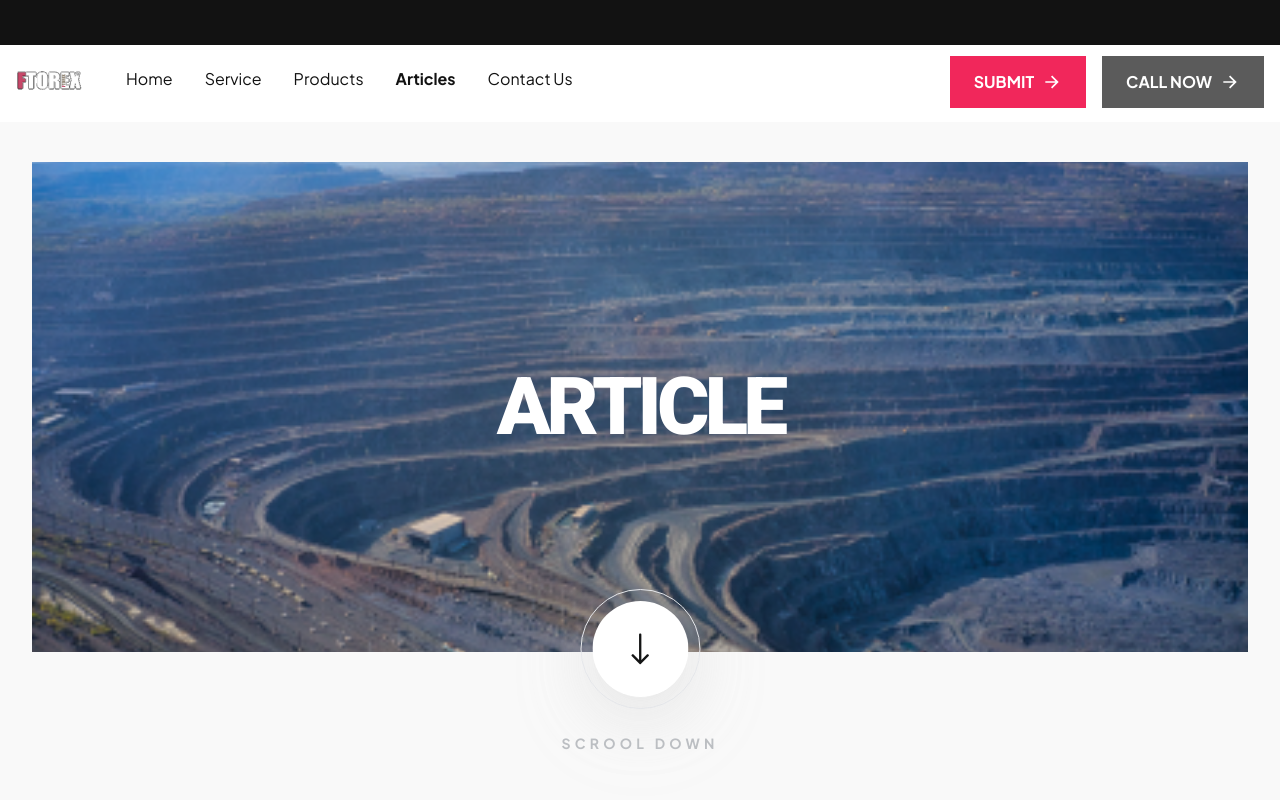
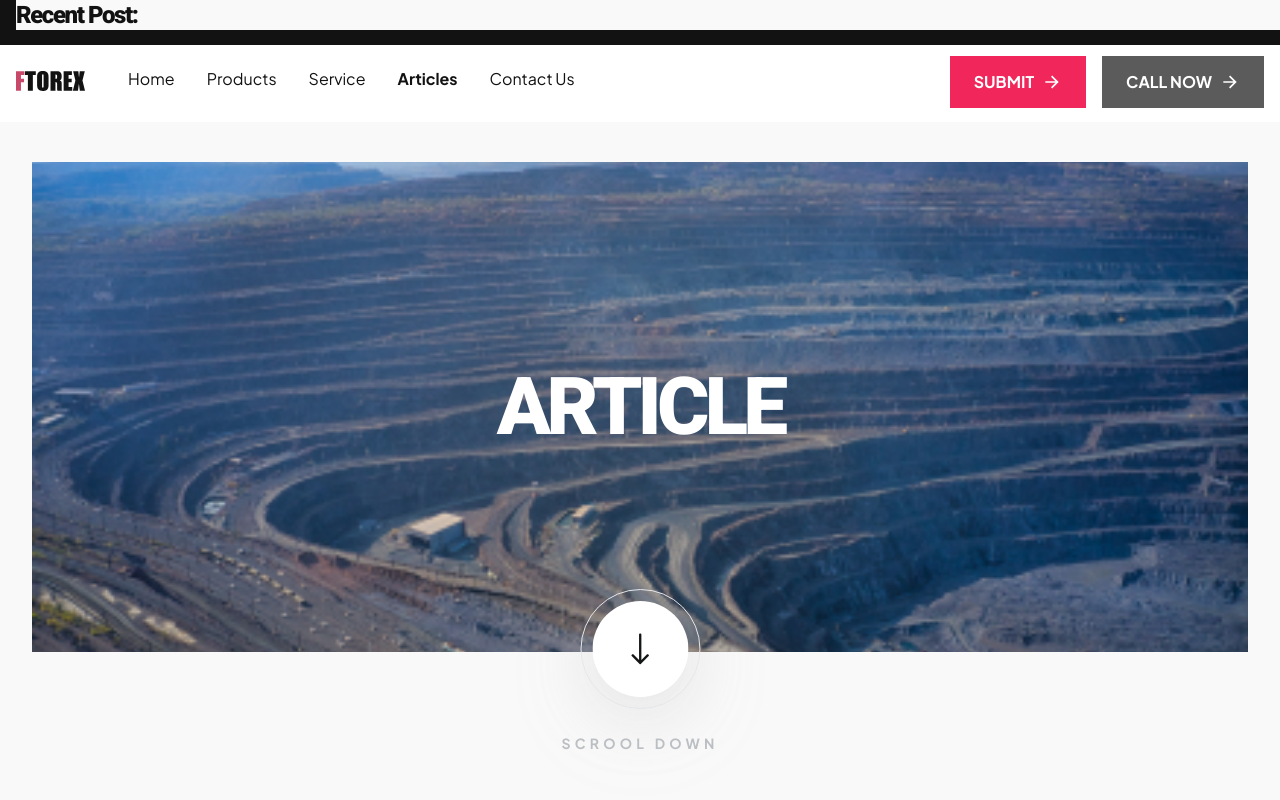
Before and after one commit to RomanKoriachko/ftorex, a React (Create React App) app: page /articles/1 in a window 1280 px wide. Shown: the top 800 px of the page. Built offline with nearby package versions, Linux system fonts and the light colour scheme.

Commit message:
fix Header in top

```diff
--- a/src/components/ServicesSection/ServicesSection.js
+++ b/src/components/ServicesSection/ServicesSection.js
@@ -24,12 +24,24 @@ const ServicesSection = () => {
                         </div>
                     </div>
                     <div className="services-items">
+                        <Link to="/service">
                             <div>Coal supplies</div>
+                        </Link>
+                        <Link to="/service">
                             <div>Fertilizer supplies </div>
+                        </Link>
+                        <Link to="/service">
                             <div>Ocean freight</div>
+                        </Link>
+                        <Link to="/service">
                             <div>Logistic Solutions</div>
+                        </Link>
+                        <Link to="/service">
                             <div>Customs Clearance</div>
+                        </Link>
+                        <Link to="/service">
                             <div>Consulting</div>
+                        </Link>
                     </div>
                 </div>
             </div>
--- a/src/components/ServicesSection/ServicesSection.scss
+++ b/src/components/ServicesSection/ServicesSection.scss
@@ -40,9 +40,9 @@
         top: 0px;
         left: 45%;
         width: 55%;
-        > div:nth-child(1) {
-            border-top: none;
-        }
+        > a {
+            text-decoration: none;
+            color: #f1275b;
             > div {
                 padding: 27px 38px;
                 border-top: 1px solid #000000;
@@ -50,6 +50,12 @@
                 &:hover {
                     background: #5b5b5b;
                     color: white;
+                }
+            }
+        }
+        > a:nth-child(1) {
+            > div {
+                border-top: none;
             }
         }
     }
--- a/src/container/Footer/Footer.js
+++ b/src/container/Footer/Footer.js
@@ -82,7 +82,7 @@ const Footer = ({ messageRef }) => {
                         <div className="footer-item-text">
                             <p className="footer-column-header">Contact</p>
                             <p className="footer-contacts-item-1">
-                                +52 9473 8374
+                                +1 (786) 707-06-06
                             </p>
                             <p className="footer-contacts-item-1">
                                 sales@ftorex.ae
--- a/src/container/Header/Header.js
+++ b/src/container/Header/Header.js
@@ -34,6 +34,7 @@ const Header = ({ submitRef }) => {
     }
 
     return (
+        <>
             <header id="header" className="header">
                 <div className="quotation"></div>
                 <div className={`burger-menu ${burgerState}`}>
@@ -52,6 +53,15 @@ const Header = ({ submitRef }) => {
                             Home
                         </NavLink>
                         <NavLink
+                            to="/products"
+                            className={({ isActive }) =>
+                                isActive ? 'active' : 'notActive'
+                            }
+                            onClick={() => closeBurger()}
+                        >
+                            Products
+                        </NavLink>
+                        <NavLink
                             to="/service"
                             className={({ isActive }) =>
                                 isActive ? 'active' : 'notActive'
@@ -59,15 +69,6 @@ const Header = ({ submitRef }) => {
                             onClick={() => closeBurger()}
                         >
                             Service
-                    </NavLink>
-                    <NavLink
-                        to="/products"
-                        className={({ isActive }) =>
-                            isActive ? 'active' : 'notActive'
-                        }
-                        onClick={() => closeBurger()}
-                    >
-                        Products
                         </NavLink>
                         <NavLink
                             to="/articles"
@@ -120,7 +121,7 @@ const Header = ({ submitRef }) => {
                             <Link to="/">
                                 <img
                                     className="header-logo"
-                                src="/images/logo.png"
+                                    src="/images/logo.svg"
                                     alt=""
                                 />
                             </Link>
@@ -134,20 +135,20 @@ const Header = ({ submitRef }) => {
                                     Home
                                 </NavLink>
                                 <NavLink
+                                    to="/products"
+                                    className={({ isActive }) =>
+                                        isActive ? 'active' : 'notActive'
+                                    }
+                                >
+                                    Products
+                                </NavLink>
+                                <NavLink
                                     to="/service"
                                     className={({ isActive }) =>
                                         isActive ? 'active' : 'notActive'
                                     }
                                 >
                                     Service
-                            </NavLink>
-                            <NavLink
-                                to="/products"
-                                className={({ isActive }) =>
-                                    isActive ? 'active' : 'notActive'
-                                }
-                            >
-                                Products
                                 </NavLink>
                                 <NavLink
                                     to="/articles"
@@ -193,6 +194,8 @@ const Header = ({ submitRef }) => {
                     </div>
                 </div>
             </header>
+            <div className="header-overlay"></div>
+        </>
     )
 }
 
--- a/src/container/Header/Header.scss
+++ b/src/container/Header/Header.scss
@@ -71,7 +71,10 @@
 }
 .header {
     background-color: white;
-    position: relative;
+    position: fixed;
+    top: 0px;
+    width: 100%;
+    z-index: 100;
     .hide {
         display: none;
     }
@@ -97,6 +100,7 @@
         transform: translate(-50%, -50%);
     }
 }
+
 .header-row {
     align-items: center;
     justify-content: space-between;
@@ -137,6 +141,10 @@
     height: 24px;
     display: none;
 }
+.header-overlay {
+    height: 122px;
+    width: 100%;
+}
 
 /* Laptop */
 @media (max-width: 1200px) {
```
Also changed, not shown: public/images/logo.svg (added). Lines whose indentation alone changed are shown as unchanged.
